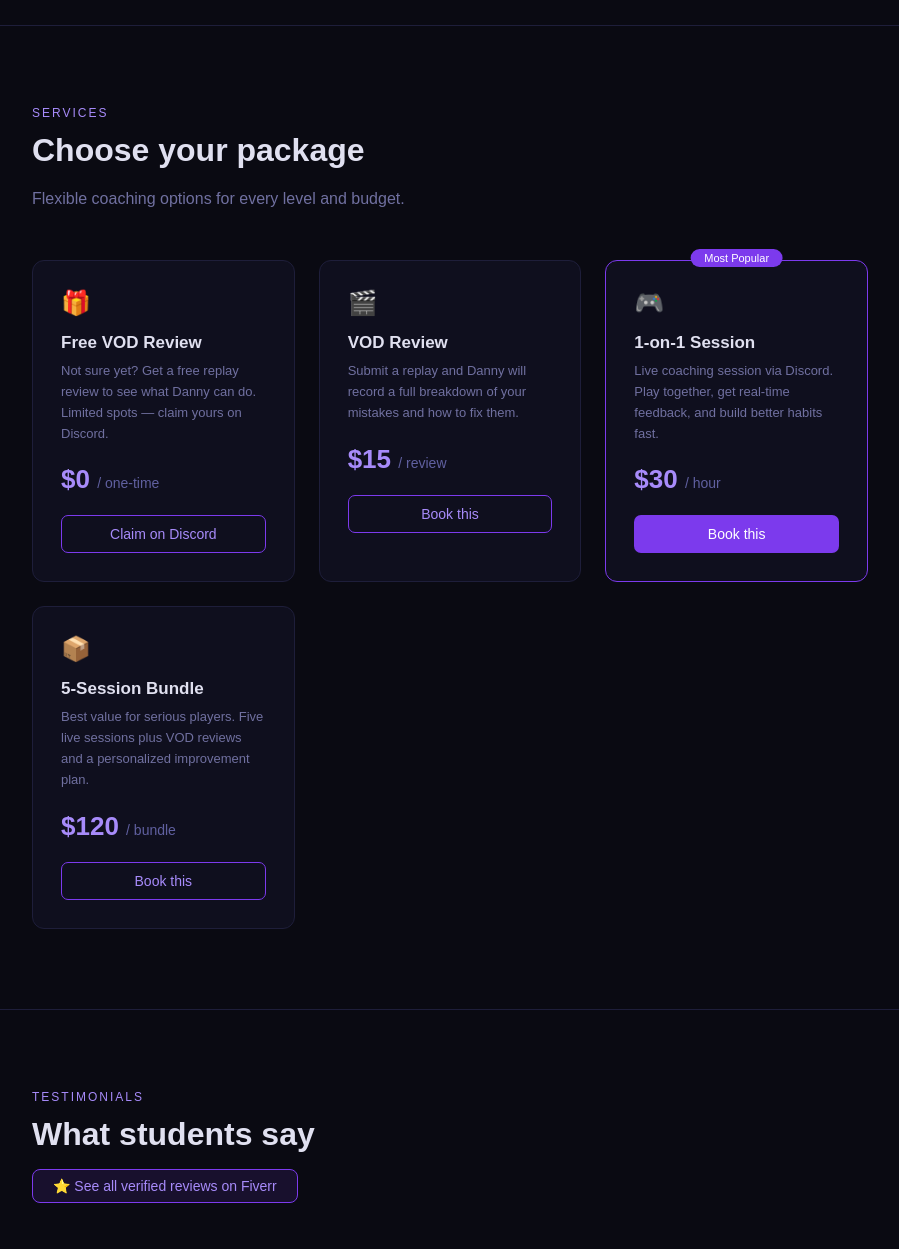
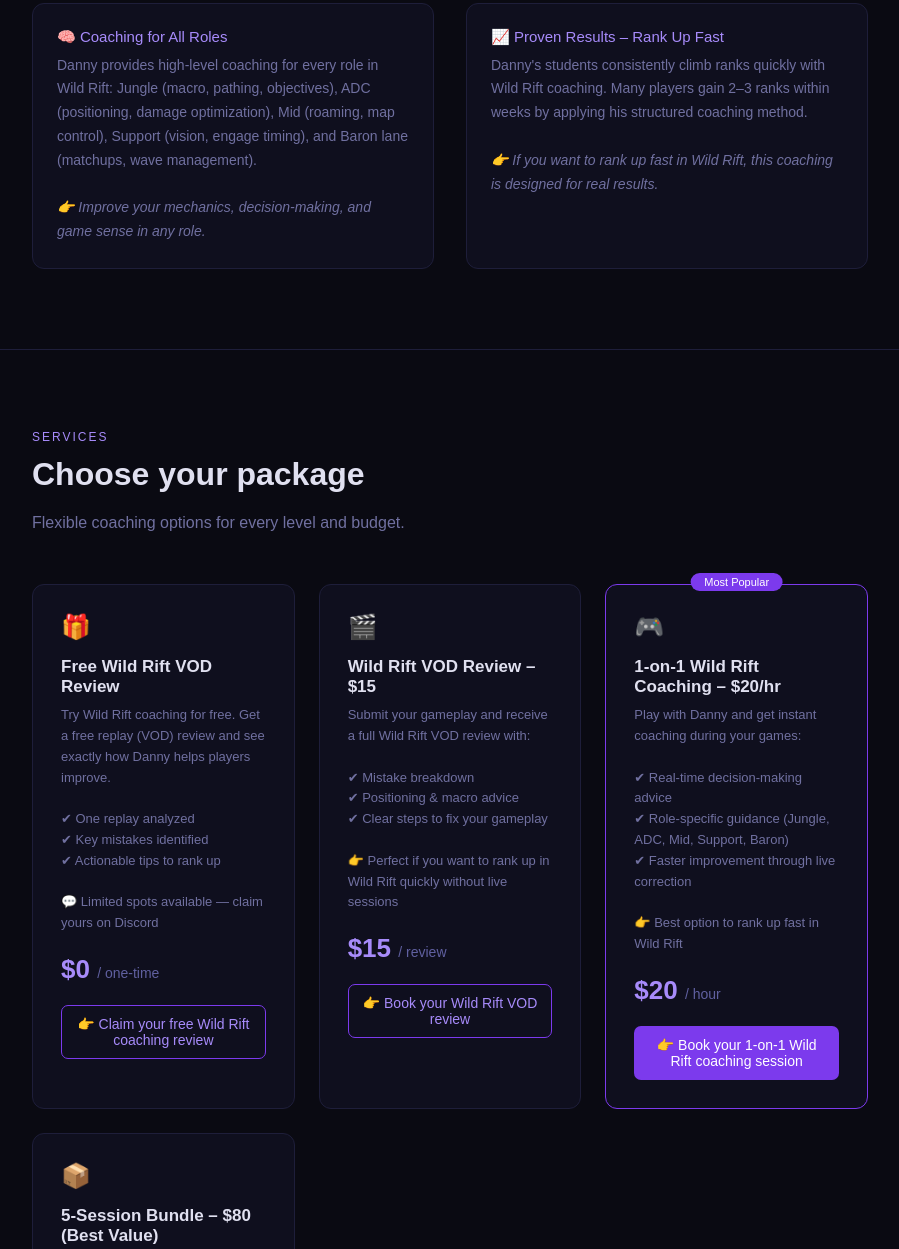
Before and after one commit to sifaksousmail/wildriftcoaching.com, a plain HTML site: page index.html in a window 1280 px wide. Shown: the part 2600-3849 px from the top of the page, without its empty margins (190-1089 px from the left). Drawn offline with Linux system fonts and the light colour scheme.

Commit message:
Update index.html

```diff
--- a/index.html
+++ b/index.html
@@ -195,18 +195,20 @@
   <div class="section-tag">About Danny</div>
   <div class="section-title">Who is your coach?</div>
   <div class="section-sub">Danny is a French professional Wild Rift coach and one of the highest-ranked players in the world. Currently ranked <strong style="color:#a78bfa">Sovereign</strong>, he reached <strong style="color:#a78bfa">Top 20 on the EU Wild Rift ladder</strong> (his peak rank) and ranked in the <strong style="color:#a78bfa">top 0.01% on the Chinese server</strong>, widely considered the most competitive region globally.<br><br>Before dominating Wild Rift, Danny was also a <strong style="color:#a78bfa">Challenger player in League of Legends (Season 6)</strong>, proving his elite-level game sense extends beyond mobile gaming.<br><br>With cross-game and cross-regional experience (Europe & China), Danny offers high-level Wild Rift coaching designed to help players rank up fast, improve mechanics, and master game strategy.</div>
-  <div style="display:flex; gap:1rem; flex-wrap:wrap; margin-top:2rem;">
-    <div style="border:1px solid #1e1e3a; border-radius:12px; overflow:hidden; max-width:280px;">
+  <div style="display:flex; gap:1rem; flex-wrap:wrap; margin-top:2rem; align-items:flex-start;">
+    <div style="border:1px solid #1e1e3a; border-radius:12px; overflow:hidden; width:280px; flex-shrink:0;">
       <img src="https://i.imgur.com/lu6QryU.jpeg" alt="Danny's Challenger Tier League of Legends jacket" style="width:100%; display:block;" />
       <div style="background:#0f0f1e; padding:0.75rem 1rem; text-align:center;">
         <div style="font-size:12px; color:#a78bfa; letter-spacing:1px; text-transform:uppercase;">Challenger Tier Jacket Reward — League of Legends PC · Season 6</div>
       </div>
     </div>
-    <div style="border:1px solid #1e1e3a; border-radius:12px; overflow:hidden; max-width:280px;">
-      <img src="https://i.imgur.com/yLR7cSp.jpeg" alt="Danny Wild Rift Challenger rank" style="width:100%; display:block;" />
-    </div>
-    <div style="border:1px solid #1e1e3a; border-radius:12px; overflow:hidden; max-width:280px;">
-      <img src="https://i.imgur.com/IoCfOA6.jpeg" alt="Danny Wild Rift Sovereign rank" style="width:100%; display:block;" />
+    <div style="display:flex; flex-direction:column; gap:1rem; flex:1; min-width:200px;">
+      <div style="border:1px solid #1e1e3a; border-radius:12px; overflow:hidden;">
+        <img src="https://i.imgur.com/yLR7cSp.jpeg" alt="Danny Wild Rift Challenger rank" style="width:100%; display:block;" />
+      </div>
+      <div style="border:1px solid #1e1e3a; border-radius:12px; overflow:hidden;">
+        <img src="https://i.imgur.com/IoCfOA6.jpeg" alt="Danny Wild Rift Sovereign rank" style="width:100%; display:block;" />
+      </div>
     </div>
   </div>
   <div class="about-grid">
@@ -238,32 +240,32 @@
   <div class="services-grid">
     <div class="service-card">
       <div class="service-icon">🎁</div>
-      <div class="service-name">Free VOD Review</div>
-      <div class="service-desc">Not sure yet? Get a free replay review to see what Danny can do. Limited spots — claim yours on Discord.</div>
+      <div class="service-name">Free Wild Rift VOD Review</div>
+      <div class="service-desc">Try Wild Rift coaching for free. Get a free replay (VOD) review and see exactly how Danny helps players improve.<br><br>✔ One replay analyzed<br>✔ Key mistakes identified<br>✔ Actionable tips to rank up<br><br>💬 Limited spots available — claim yours on Discord</div>
       <div class="service-price">$0 <span>/ one-time</span></div>
-      <button class="service-btn" onclick="window.open('https://discord.com/users/dannydanny2148')">Claim on Discord</button>
+      <button class="service-btn" onclick="window.open('https://discord.com/users/dannydanny2148')">👉 Claim your free Wild Rift coaching review</button>
     </div>
     <div class="service-card">
       <div class="service-icon">🎬</div>
-      <div class="service-name">VOD Review</div>
-      <div class="service-desc">Submit a replay and Danny will record a full breakdown of your mistakes and how to fix them.</div>
+      <div class="service-name">Wild Rift VOD Review – $15</div>
+      <div class="service-desc">Submit your gameplay and receive a full Wild Rift VOD review with:<br><br>✔ Mistake breakdown<br>✔ Positioning & macro advice<br>✔ Clear steps to fix your gameplay<br><br>👉 Perfect if you want to rank up in Wild Rift quickly without live sessions</div>
       <div class="service-price">$15 <span>/ review</span></div>
-      <button class="service-btn" onclick="document.getElementById('contact').scrollIntoView({behavior:'smooth'})">Book this</button>
+      <button class="service-btn" onclick="document.getElementById('contact').scrollIntoView({behavior:'smooth'})">👉 Book your Wild Rift VOD review</button>
     </div>
     <div class="service-card featured">
       <div class="badge-popular">Most Popular</div>
       <div class="service-icon">🎮</div>
-      <div class="service-name">1-on-1 Session</div>
-      <div class="service-desc">Live coaching session via Discord. Play together, get real-time feedback, and build better habits fast.</div>
-      <div class="service-price">$30 <span>/ hour</span></div>
-      <button class="service-btn" onclick="document.getElementById('contact').scrollIntoView({behavior:'smooth'})">Book this</button>
+      <div class="service-name">1-on-1 Wild Rift Coaching – $20/hr</div>
+      <div class="service-desc">Play with Danny and get instant coaching during your games:<br><br>✔ Real-time decision-making advice<br>✔ Role-specific guidance (Jungle, ADC, Mid, Support, Baron)<br>✔ Faster improvement through live correction<br><br>👉 Best option to rank up fast in Wild Rift</div>
+      <div class="service-price">$20 <span>/ hour</span></div>
+      <button class="service-btn" onclick="document.getElementById('contact').scrollIntoView({behavior:'smooth'})">👉 Book your 1-on-1 Wild Rift coaching session</button>
     </div>
     <div class="service-card">
       <div class="service-icon">📦</div>
-      <div class="service-name">5-Session Bundle</div>
-      <div class="service-desc">Best value for serious players. Five live sessions plus VOD reviews and a personalized improvement plan.</div>
-      <div class="service-price">$120 <span>/ bundle</span></div>
-      <button class="service-btn" onclick="document.getElementById('contact').scrollIntoView({behavior:'smooth'})">Book this</button>
+      <div class="service-name">5-Session Bundle – $80 (Best Value)</div>
+      <div class="service-desc">Get the full coaching experience:<br><br>✔ 5 live coaching sessions<br>✔ Bonus VOD reviews<br>✔ Personalized improvement plan<br><br>👉 Designed for players who want to climb ranks consistently and reach high elo</div>
+      <div class="service-price">$80 <span>/ bundle</span></div>
+      <button class="service-btn" onclick="document.getElementById('contact').scrollIntoView({behavior:'smooth'})">👉 Start your Wild Rift coaching program</button>
     </div>
   </div>
 </section>
```
